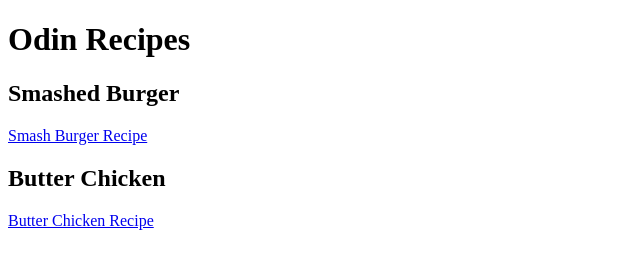
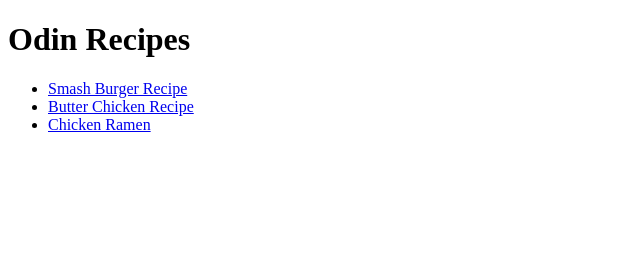
Before and after one commit to Kurtis-Watts/-git_test, a plain HTML site: page index.html in a window 1280 px wide. Shown: the whole page, without its empty margins (0-640 px from the left). Drawn offline with Linux system fonts and the light colour scheme.

Commit message:
re-ordered index page with unordered list for recipes

```diff
--- a/index.html
+++ b/index.html
@@ -8,9 +8,11 @@
 </head>
 <body>
     <h1>Odin Recipes</h1>
-    <h2>Smashed Burger</h2>
-    <a href="recipes/smashburger.html">Smash Burger Recipe</a>
-    <h2>Butter Chicken</h2>
-    <a href="recipes/ButterChicken.html">Butter Chicken Recipe</a>
-</body>
+    <ul>
+    <li><a href="recipes/smashburger.html">Smash Burger Recipe</a></li>
+
+    <li><a href="recipes/ButterChicken.html">Butter Chicken Recipe</a></li>
+
+    <li><a href="recipes/ChickenRamen.html">Chicken Ramen</a></li>
+    </ul>
 </html>
```
